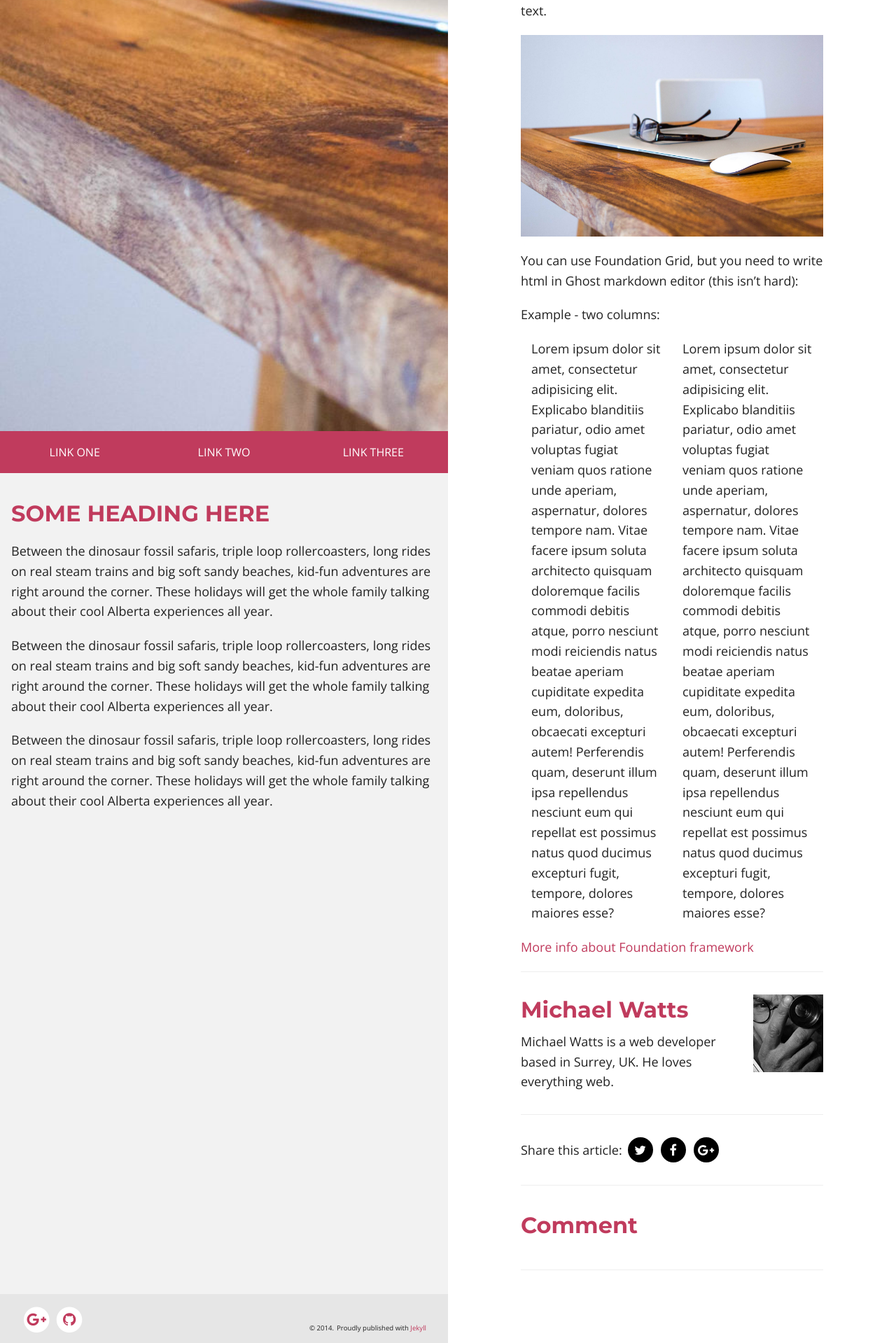
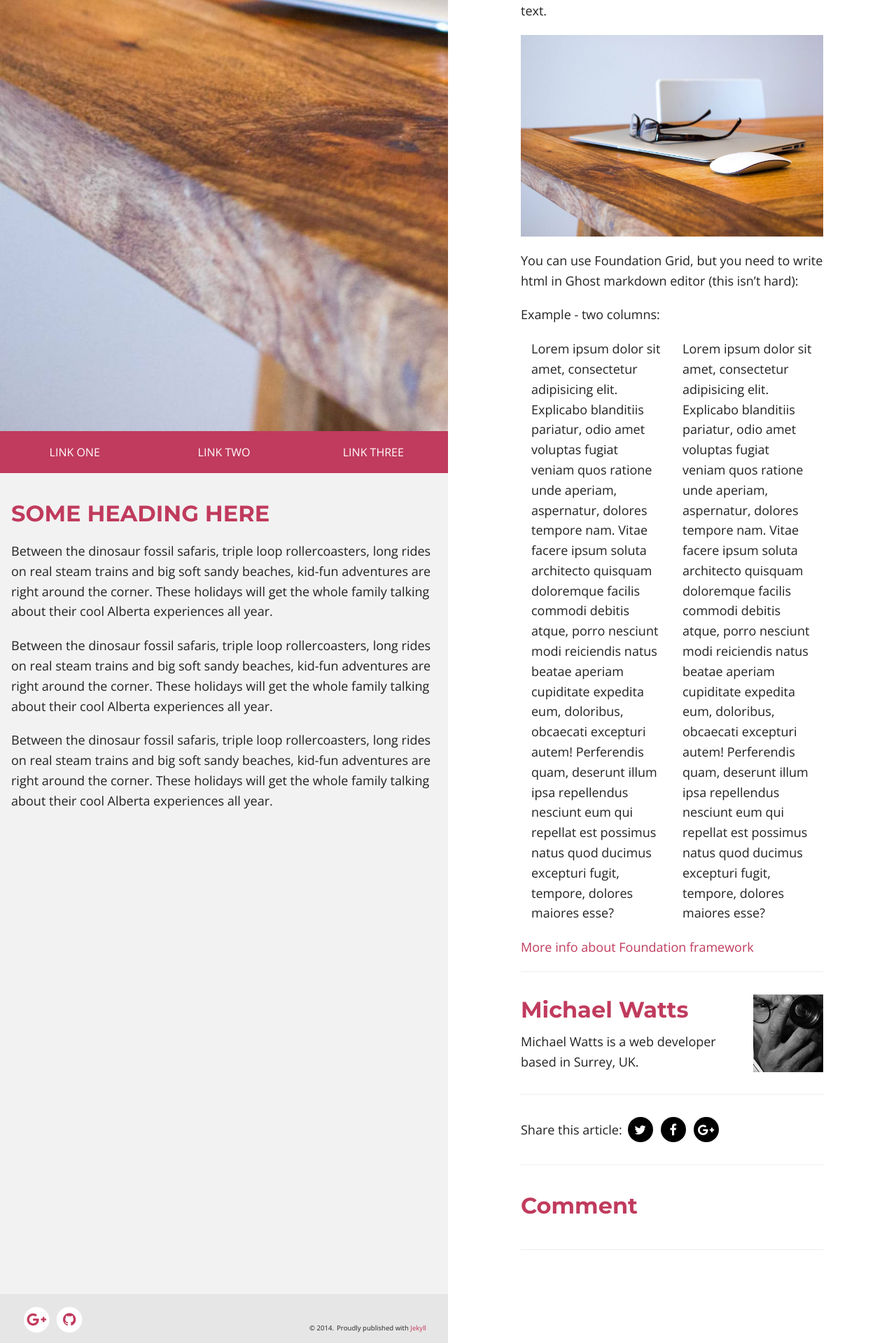
Before and after one commit to mj-watts/michaelwatts.me-website, a Jekyll site: the page built from _posts/2014-07-19-introducing-notepad.md, in a window 1280 px wide. Shown: the part 748-2667 px from the top of the page at 70% size. Built offline with Jekyll 4.4.1, drawn with Linux system fonts in a browser that asks for light colours; nearby versions of some CDN libraries; comment, search, counter and statistics services are not loaded.

Commit message:
Update _config.yml

```diff
--- a/_config.yml
+++ b/_config.yml
@@ -13,7 +13,7 @@ url: http://michaelwatts.me
 # Owner/author information
 owner:
   name:           Michael Watts
-  description:    Michael Watts is a web developer based in Surrey, UK. He loves everything web.
+  description:    Michael Watts is a web developer based in Surrey, UK.
   avatar:         df75fece89f48dab15f6e458d73b0915.jpg
   bio:            "A web developer from Surrey in the UK."
   email:          hello@michaelwatts.me
```
